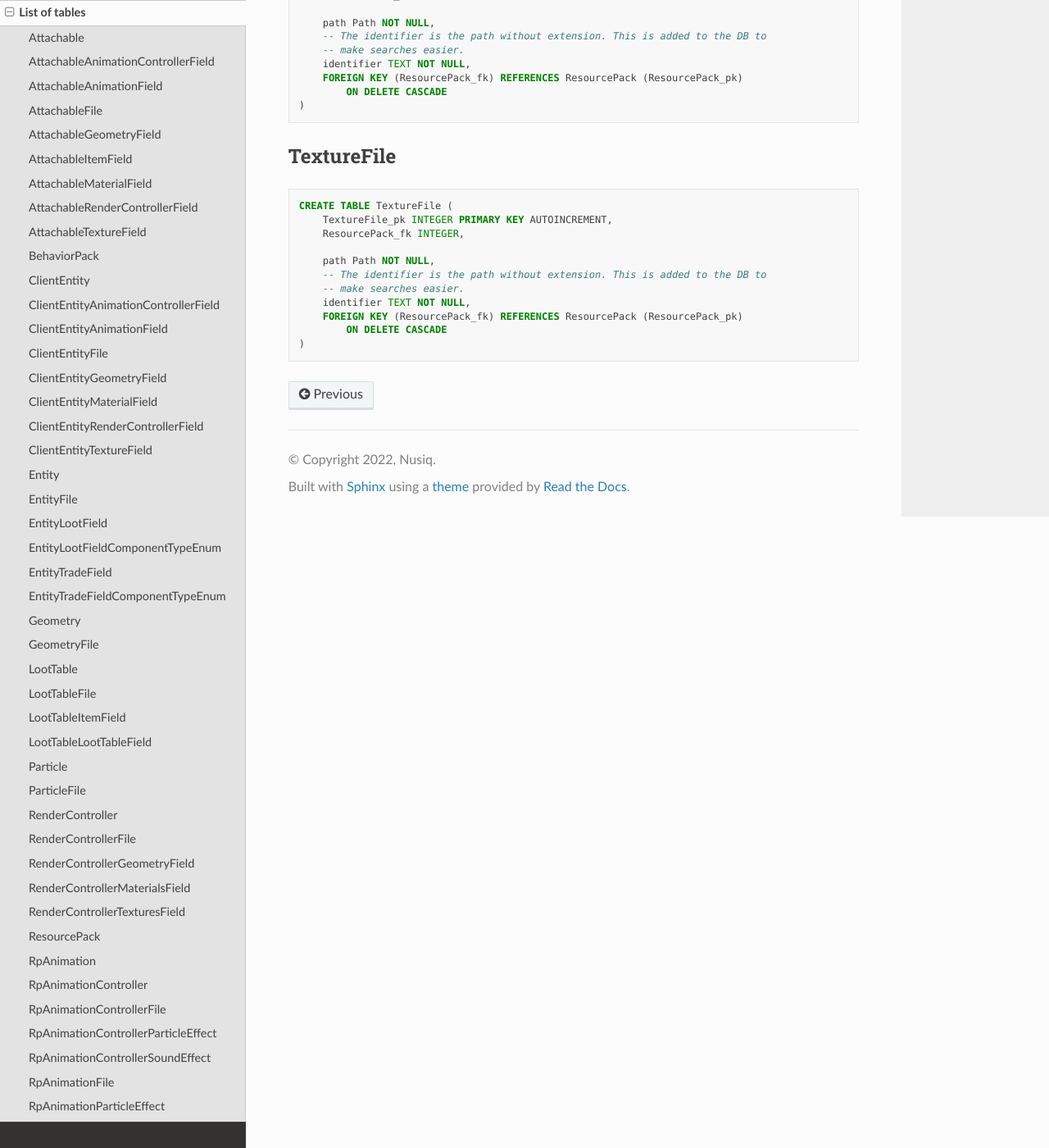
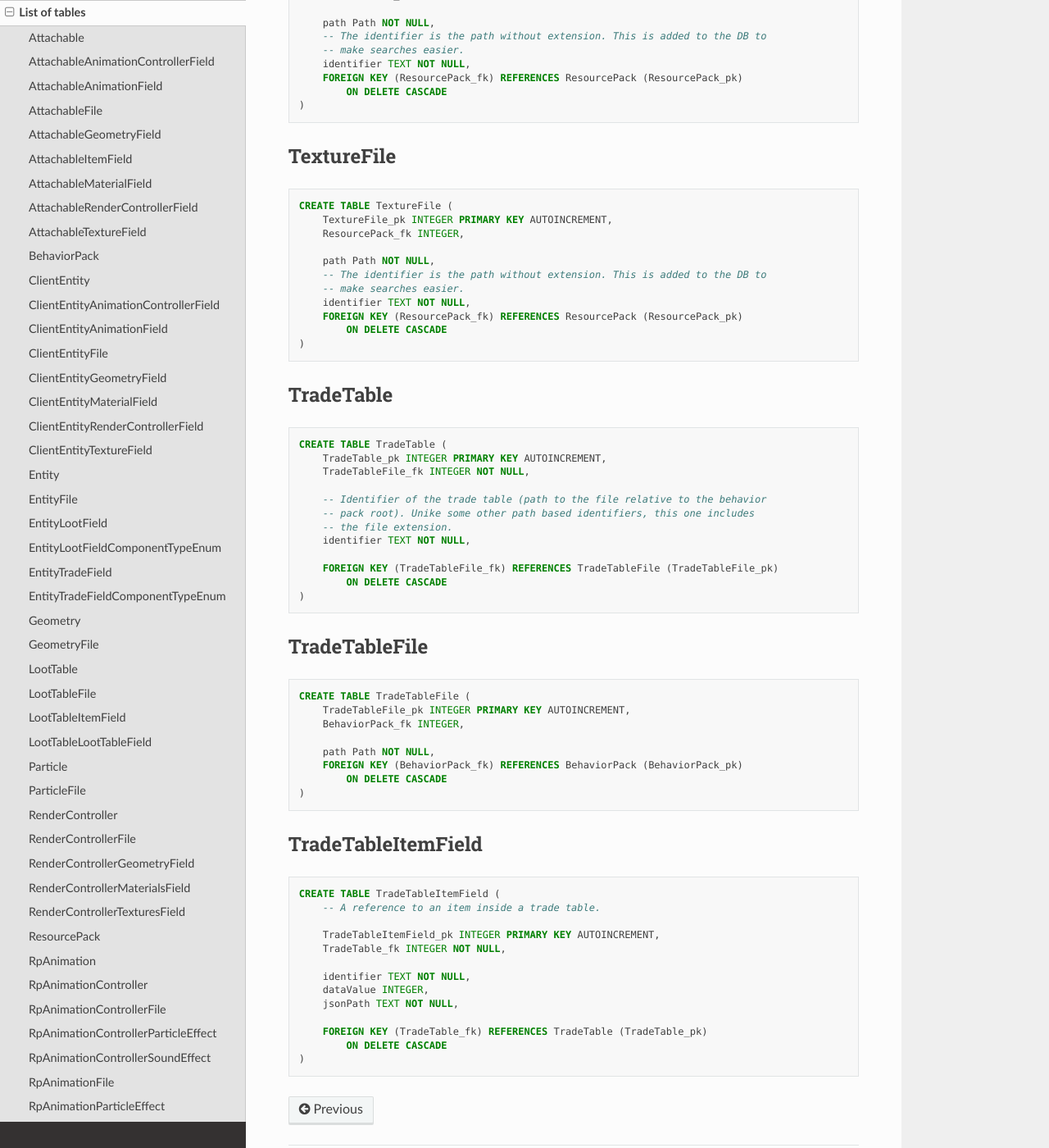
Before and after one commit to Nusiq/sqlite_bedrock_packs, a Sphinx documentation site: the page built from docs/tables.rst, in a window 1280 px wide and 1400 px high, scrolled down 13713 px. Shown: the whole window at 82% size. Built offline with Sphinx 7.4.7 and the Read the Docs theme 2.0.0, drawn with Linux system fonts in a browser that asks for light colours.

Commit message:
Added trade_tables. Renamed molang.py to utils.py and added more stuff to it.

```diff
--- a/docs/tables.rst
+++ b/docs/tables.rst
@@ -815,3 +815,54 @@ TextureFile
         FOREIGN KEY (ResourcePack_fk) REFERENCES ResourcePack (ResourcePack_pk)
             ON DELETE CASCADE
     )
+
+TradeTable
+----------
+
+.. code-block:: sql
+
+    CREATE TABLE TradeTable (
+        TradeTable_pk INTEGER PRIMARY KEY AUTOINCREMENT,
+        TradeTableFile_fk INTEGER NOT NULL,
+
+        -- Identifier of the trade table (path to the file relative to the behavior
+        -- pack root). Unike some other path based identifiers, this one includes
+        -- the file extension.
+        identifier TEXT NOT NULL,
+
+        FOREIGN KEY (TradeTableFile_fk) REFERENCES TradeTableFile (TradeTableFile_pk)
+            ON DELETE CASCADE
+    )
+
+TradeTableFile
+--------------
+
+.. code-block:: sql
+
+    CREATE TABLE TradeTableFile (
+        TradeTableFile_pk INTEGER PRIMARY KEY AUTOINCREMENT,
+        BehaviorPack_fk INTEGER,
+
+        path Path NOT NULL,
+        FOREIGN KEY (BehaviorPack_fk) REFERENCES BehaviorPack (BehaviorPack_pk)
+            ON DELETE CASCADE
+    )
+
+TradeTableItemField
+-------------------
+
+.. code-block:: sql
+
+    CREATE TABLE TradeTableItemField (
+        -- A reference to an item inside a trade table.
+
+        TradeTableItemField_pk INTEGER PRIMARY KEY AUTOINCREMENT,
+        TradeTable_fk INTEGER NOT NULL,
+
+        identifier TEXT NOT NULL,
+        dataValue INTEGER,
+        jsonPath TEXT NOT NULL,
+
+        FOREIGN KEY (TradeTable_fk) REFERENCES TradeTable (TradeTable_pk)
+            ON DELETE CASCADE
+    )
```
